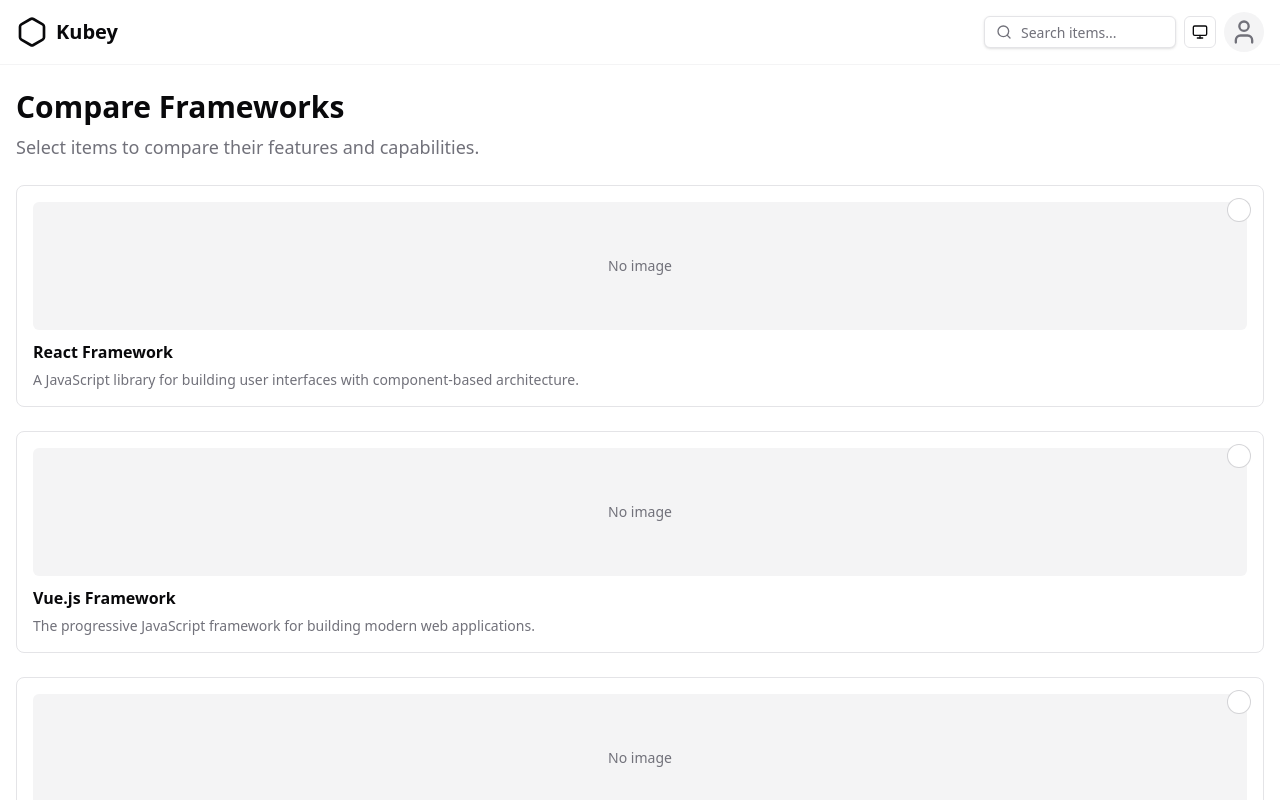
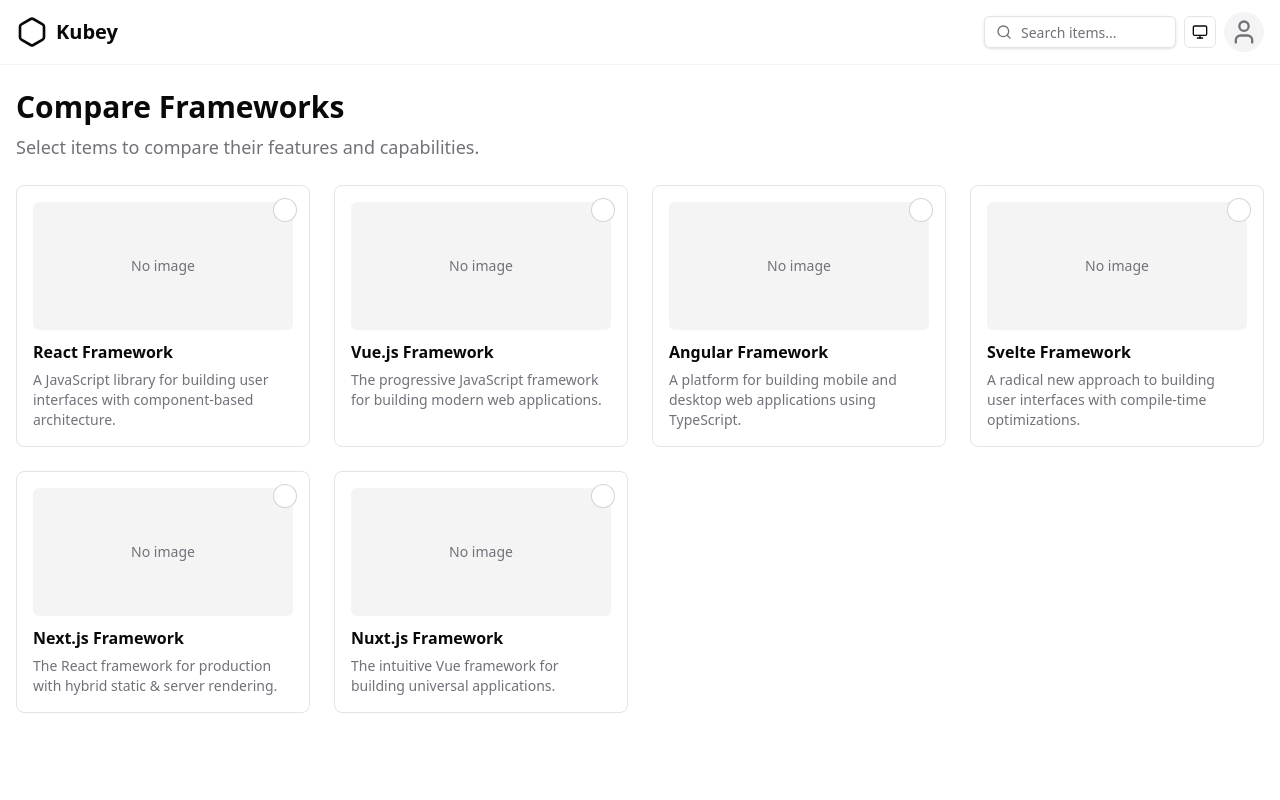
Before and after one commit to uncommonvision/kubey, a React (Vite) app in the folder web/: page / in a window 1280 px wide. Shown: the top 800 px of the page. Built offline with nearby package versions, Linux system fonts and the light colour scheme.

Commit message:
Extract comparison UI into dedicated ComparisonBanner and ComparisonAction components with improved layout

```diff
--- a/web/src/App.tsx
+++ b/web/src/App.tsx
@@ -2,6 +2,7 @@
 import { ThemeProvider } from "@/components/theme-provider"
 import { DefaultLayout } from "@/components/layout"
 import { CardList } from "@/containers"
+import { ComparisonBanner } from "@/components/ui"
 import type { CardData } from "@/containers"
 
 // Sample data for demonstration
@@ -58,6 +59,8 @@
             </p>
           </div>
 
+          <ComparisonBanner selectedItems={selectedItems} />
+
           <CardList
             items={sampleItems}
             selectedItems={selectedItems}
@@ -71,17 +74,6 @@
               xl: 4
             }}
           />
-
-          {selectedItems.length > 1 && (
-            <div className="rounded-lg border bg-muted/50 p-4">
-              <h3 className="font-semibold text-foreground mb-2">
-                Ready to Compare
-              </h3>
-              <p className="text-sm text-muted-foreground">
-                You have selected {selectedItems.length} items. Comparison functionality will be added in future updates.
-              </p>
-            </div>
-          )}
         </div>
       </DefaultLayout>
     </ThemeProvider>
--- /dev/null
+++ b/web/src/components/ui/ComparisonAction/index.tsx
@@ -0,0 +1,16 @@
+interface ComparisonActionProps {
+  onClick?: () => void
+  disabled?: boolean
+}
+
+export default function ComparisonAction({ onClick, disabled = false }: ComparisonActionProps) {
+  return (
+    <button
+      onClick={onClick}
+      disabled={disabled}
+      className="inline-flex items-center justify-center rounded-md text-sm font-medium transition-colors focus-visible:outline-none focus-visible:ring-2 focus-visible:ring-ring focus-visible:ring-offset-2 disabled:pointer-events-none disabled:opacity-50 bg-primary text-primary-foreground hover:bg-primary/90 h-9 px-4 cursor-pointer"
+    >
+      Compare
+    </button>
+  )
+}
--- /dev/null
+++ b/web/src/components/ui/ComparisonBanner/index.tsx
@@ -0,0 +1,25 @@
+import { ComparisonAction } from '@/components/ui'
+
+interface ComparisonBannerProps {
+  selectedItems: string[]
+}
+
+export default function ComparisonBanner({ selectedItems }: ComparisonBannerProps) {
+  if (selectedItems.length <= 1) {
+    return null
+  }
+
+  return (
+    <div className="rounded-lg border bg-muted/50 p-4 flex justify-between items-start">
+      <div>
+        <h3 className="font-semibold text-foreground mb-2">
+          Ready to Compare
+        </h3>
+        <p className="text-sm text-muted-foreground">
+          You have selected {selectedItems.length} items. Comparison functionality will be added in future updates.
+        </p>
+      </div>
+      <ComparisonAction />
+    </div>
+  )
+}
--- a/web/src/components/ui/ThemeToggle/index.tsx
+++ b/web/src/components/ui/ThemeToggle/index.tsx
@@ -20,7 +20,7 @@
 
   useEffect(() => {
     const handleKeyDown = (event: KeyboardEvent) => {
-      if (event.ctrlKey && event.key === 't') {
+      if (event.altKey && event.key === 't') {
         event.preventDefault()
         toggleTheme()
       }
--- a/web/src/components/ui/index.ts
+++ b/web/src/components/ui/index.ts
@@ -2,3 +2,5 @@
 export { default as ThemeToggle } from './ThemeToggle'
 export { default as UserMenu } from './UserMenu'
 export { default as CardItem } from './CardItem'
+export { default as ComparisonBanner } from './ComparisonBanner'
+export { default as ComparisonAction } from './ComparisonAction'
--- a/web/src/containers/CardList/index.tsx
+++ b/web/src/containers/CardList/index.tsx
@@ -52,15 +52,7 @@
   }
 
   const getGridClasses = () => {
-    const baseClasses = "grid gap-6"
-    const colClasses = [
-      `grid-cols-${gridCols.default}`,
-      gridCols.sm && `sm:grid-cols-${gridCols.sm}`,
-      gridCols.lg && `lg:grid-cols-${gridCols.lg}`,
-      gridCols.xl && `xl:grid-cols-${gridCols.xl}`
-    ].filter(Boolean).join(' ')
-
-    return `${baseClasses} ${colClasses}`
+    return 'grid gap-6 grid-cols-1 sm:grid-cols-2 lg:grid-cols-3 xl:grid-cols-4'
   }
 
   if (items.length === 0) {
@@ -73,12 +65,6 @@
 
   return (
     <div className="space-y-4">
-      {showSelectionCount && internalSelection.length > 0 && (
-        <p className="text-sm text-primary">
-          {internalSelection.length} item{internalSelection.length !== 1 ? 's' : ''} selected
-        </p>
-      )}
-
       <div className={getGridClasses()}>
         {items.map((item) => (
           <CardItem
```
